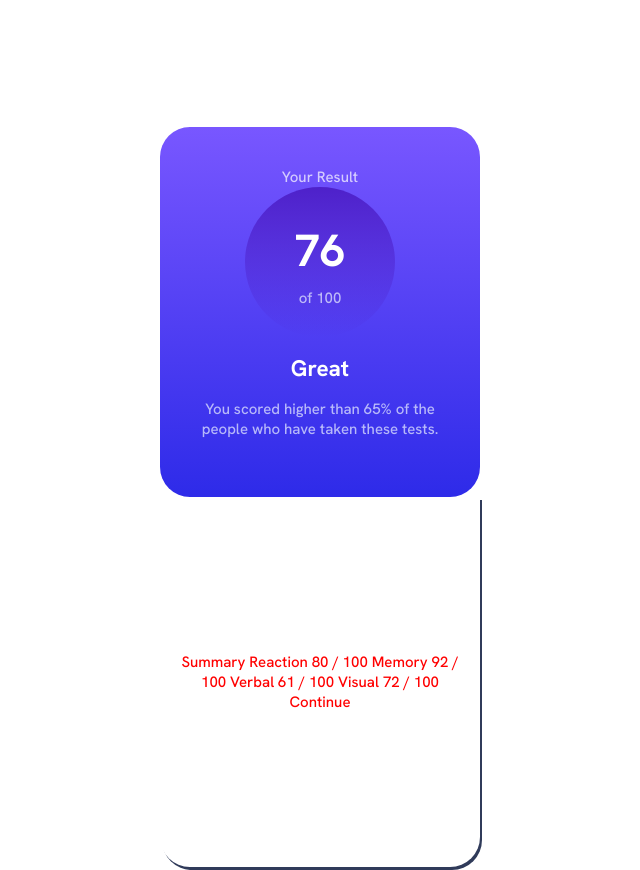
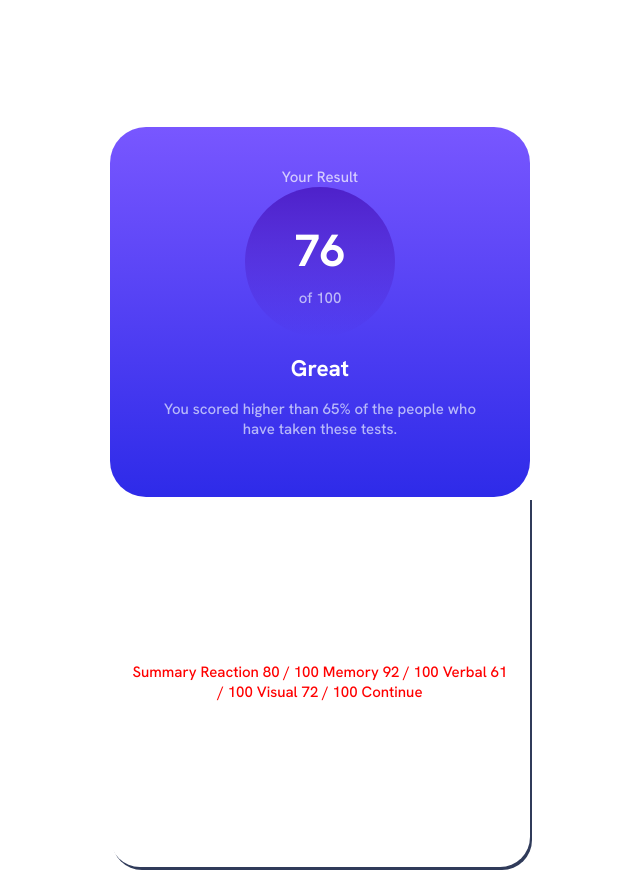
Before and after one commit to Alex-Apaza/Result-sumari, a plain HTML site: page index.html in a window 1280 px wide. Shown: the top 870 px of the page, without its empty margins (320-960 px from the left). Drawn offline with Linux system fonts and the light colour scheme.

Commit message:
corregido-readme

```diff
--- a/Styles/styles.css
+++ b/Styles/styles.css
@@ -29,7 +29,7 @@ body {
   font-optical-sizing: auto;
 }
 .main-container {
-  width: 400px;
+  width: 500px;
   height: 800px;
   margin: 87px auto 80px;
   overflow: hidden;
@@ -41,7 +41,7 @@ section {
 }
 /*----------------------------------------------------------------*/
 .first {
-  border-radius: 30px;
+  border-radius: 36px;
   background: linear-gradient(
     to bottom,
     var(--Light-slate-blue),
```
Also changed, not shown: 1 other file.
